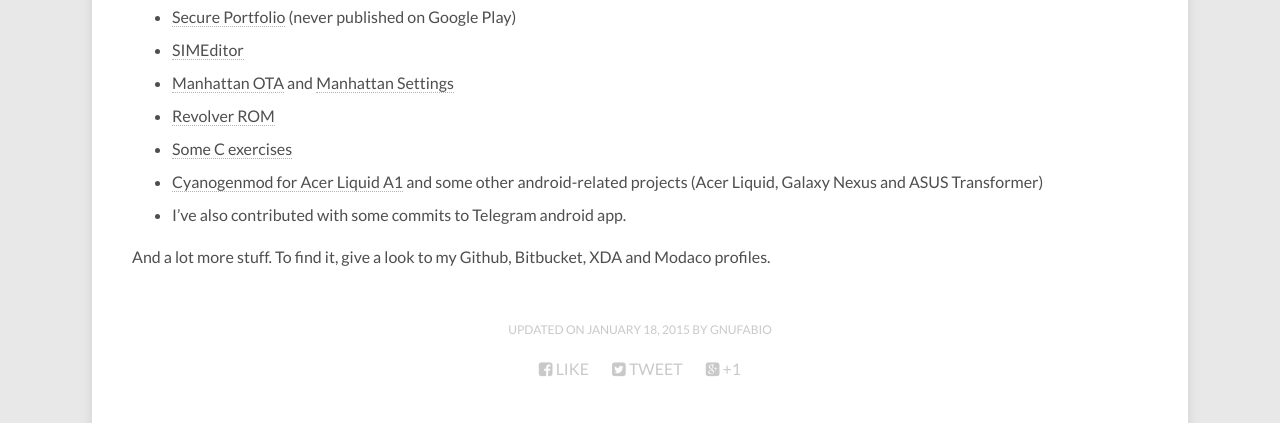
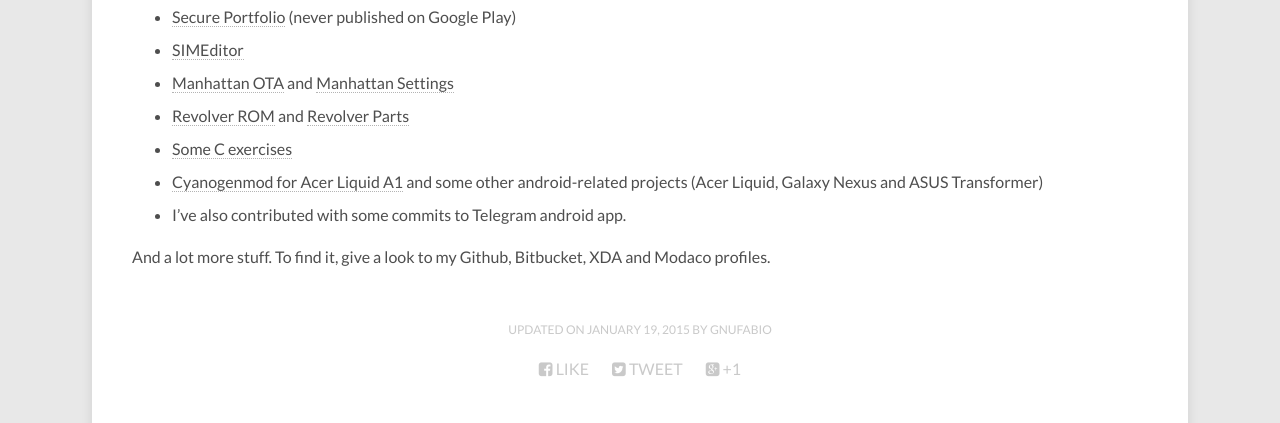
Before and after one commit to gnufabio/gnufabio.github.io, a Jekyll site: the page built from about/index.md, in a window 1280 px wide. Shown: the part 806-1229 px from the top of the page. Built offline with Jekyll 4.4.1, drawn with Linux system fonts in a browser that asks for light colours; nearby versions of some CDN libraries.

Commit message:
Updated projects list

```diff
--- a/about/index.md
+++ b/about/index.md
@@ -4,7 +4,7 @@ title: About me
 image:
   feature: abstract-5.jpg
 comments: false
-modified: 2015-01-18
+modified: 2015-01-19
 ---
 #Introduction
 
@@ -26,7 +26,7 @@ Actually, I love C. It's powerful, elegrant and fast. I'd like to study it at a
 * [Secure Portfolio](https://mega.co.nz/#F!ccNyFa7L!FyKhSV3LPCOOcj8GT746nQ) (never published on Google Play)
 * [SIMEditor](https://bitbucket.org/gnufabio/com_gnufabio_simeditor)
 * [Manhattan OTA](https://bitbucket.org/gnufabio/com_gnufabio_manhattan_ota) and [Manhattan Settings](https://bitbucket.org/gnufabio/com_gnufabio_manhattan_settings)
-* [Revolver ROM](http://forum.xda-developers.com/showthread.php?t=1518768)
+* [Revolver ROM](http://forum.xda-developers.com/showthread.php?t=1518768) and [Revolver Parts](https://bitbucket.org/gnufabio/revolver-parts)
 * [Some C exercises](https://github.com/gnufabio/polimi_it_C_ex)
 * [Cyanogenmod for Acer Liquid A1](http://www.modaco.com/topic/341085-rom-cyanogenmod-611-v3-final-full-hw/) and some other android-related projects (Acer Liquid, Galaxy Nexus and ASUS Transformer)
 * I've also contributed with some commits to Telegram android app.
```
